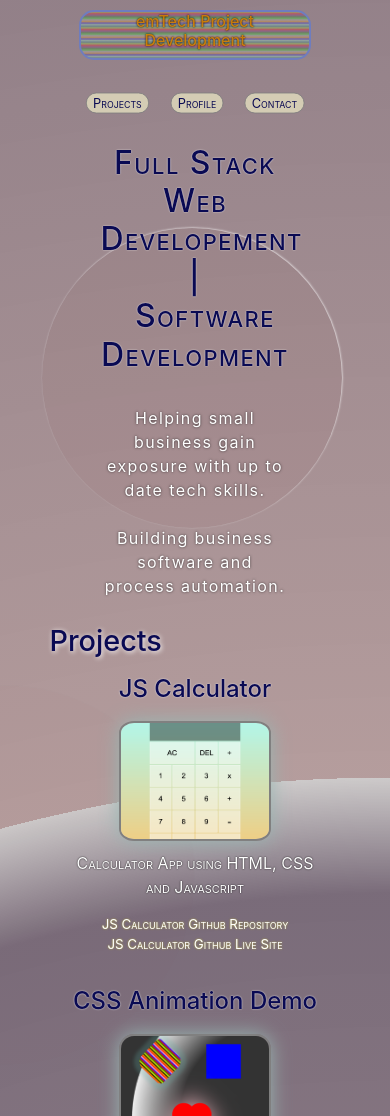
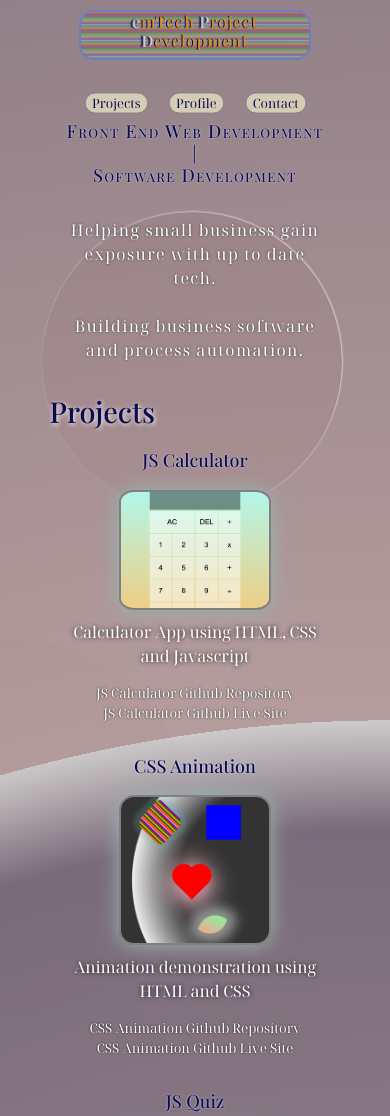
Before and after one commit to emTech-projectDevelopment/Portfolio-site, a plain HTML site: page index.html in a window 390 px wide. Shown: the top 1116 px of the page. Drawn offline with nearby package versions, Linux system fonts and the light colour scheme.

Commit message:
clean push

```diff
--- a/asset/css/style.css
+++ b/asset/css/style.css
@@ -1,11 +1,14 @@
 :root {
+    font-family: 'Noto Serif Display', serif;
+    font-family: 'Playfair Display', serif;
     --primary: lightBlue;
-    --secondary: rgba(255, 153, 0, 0.728);
+    --secondary: rgba(255, 153, 0, 0.8);
     --heading: rgb(10, 10, 83);
     --font-color: rgb(255,255,255);
     --light: #ccc;
     --dark: #7e7e7e;
 }
+
 *,
 *:before,
 *:after {
@@ -14,33 +17,34 @@
     box-sizing: border-box;
 }
 
+
 a {
     color: var(--heading);
     text-decoration: none;
-    font-variant: small-caps;
     transition: 600ms;
 }
 
 a:hover {
     color: white;
-    transform: scale(1.1);
+    letter-spacing: 2.5px;
     font-weight: 500;
     margin-left: 10px;
     text-decoration: none;
 }
 
 body {
+    font-family: 'Noto Serif Display', serif;
     width: 100vw;
     height: 100%;
     position: relative;
     z-index: 1;
     background: repeating-radial-gradient(circle at 100%, rgb(236, 234, 234), rgba(65, 45, 65, 0.612) 50%, rgb(205, 202, 202) 75%, rgb(255, 4, 71) 25%);
     background: repeating-radial-gradient(circle at 100%, rgba(131, 91, 91,.6), rgba(65, 45, 65, 0.7) 60%, rgb(205, 202, 202) 65%, rgb(255, 4, 71) 15%);
-    background-size: cover;
+    background-repeat: no-repeat;
 }
 
 .section-title {
-    margin: 10px auto;
+    margin: auto;
     color: silver;
     visibility: hidden;
     text-shadow: none;
@@ -55,11 +59,17 @@ body {
         font-size: 1.8rem;
         color: var(--heading);
         width: auto;
-        margin: 0;
+        margin: 2% 0;
         text-shadow: 1px 1px 5px white;
         visibility: visible;
     }
 }
+
+.section-title,
+h1, h2, h3, h4, h5, h6 {
+    font-family: 'Playfair Display', serif;
+}
+
 .section-word {
     animation: flash 2s 0s infinite;
 }
@@ -79,7 +89,7 @@ body {
     flex-direction: column;
     align-items: center;
     justify-content: space-evenly;
-    animation: ease-landing 3.4s 0s ease 1;
+    animation: ease-landing 4.4s 0s ease 1;
     /*background: linear-gradient(gray, lightblue,white, silver, white, lightblue, gray);*/
 }
 @keyframes ease-landing {
@@ -125,12 +135,15 @@ body {
     to {
         visibility: visible;
     }
-
 }
 
 .nav-head {
     color: var(--secondary);
-    text-shadow: 0px 0px 2px black;
+    text-shadow: -1px 0px 0.5px var(--heading);
+}
+.black-letter {
+    color: var(--light);
+    text-shadow: -2px 0px 1.5px var(--heading);
 }
 .nav-link {
     width: auto;
@@ -142,21 +155,21 @@ body {
 }
 
 #about-me {
-    width: 65%;
+    width: 90%;
     height: auto;
-    margin: 4% auto;
-    border-radius: 10px;
+    margin: 6% auto 0 -3%;
+    border-radius: 10%;
     text-align: center;
     position: relative;
     z-index: 1;
     display: flex;
+    flex-direction: row-reverse;
     justify-content: space-between;
     align-items: center;
 }
 
-
 .about-image {
-    width: 27%;
+    width: 20%;
     height: auto;
     border: 2px double darkblue;
     border-radius: 15px;
@@ -176,8 +189,8 @@ body {
     letter-spacing: 1.4px;
     color: var(--font-color);
     text-shadow: 0px 0px 2.5px rgba(0, 0, 0, 0.708);
+}
 
-}
 /* Project Items */
 #projects {
     width: 100%;
@@ -197,7 +210,7 @@ body {
     flex-shrink: flex-end;
 }
 
- .project-item {
+.project-item {
      width: 220px;
      height: auto;
      margin: .5rem;
@@ -222,23 +235,23 @@ body {
     transition: 700ms;
 }
 
-project-image > img:hover {
+project-image:hover {
     transform: scale(1.1);
-    font-weight: 500;
     box-shadow: 0px 0px 20px rgb(255, 247, 3);
 }
 .project-title {
     color: var(--heading);
+    font-weight: 500;
     text-shadow: 0px 0px 1.5px white;
 }
 .project-description {
     color: var(--font-color);
-    text-shadow: 0px 0px 1.5px black;
+    text-shadow: 0px 0px 5px black;
 }
 
 .project-link {
     color: var(--font-color);
-    text-shadow: 0px 0px 2px rgba(249, 249, 4, 0.507);
+    text-shadow: 0px 0px 2px black;
 
 }
 
@@ -308,11 +321,11 @@ project-image > img:hover {
     background: rgba(0, 0, 0, 0.108);
     border-radius: 10%;
     border: 2px double white;
-
 }
 .my-contacts {
     width: 90%;
     height: auto;
+    margin: auto;
     display: flex;
     flex-direction: column;
     overflow: scroll;
@@ -334,8 +347,7 @@ project-image > img:hover {
 }
 
 .my-contact:hover {
-    letter-spacing: 5px;
-    text-shadow: 0px 0px 1px black;
+    text-shadow: -1px 0px 1px var(--heading);
 }
 
 .form-container {
@@ -378,6 +390,7 @@ input {
 }
 
 footer {
+    margin-top: 8%;
     font-size: 0.9rem;
     text-shadow: 0px 0px 2px black;
     padding: 2px 25px;
@@ -390,6 +403,28 @@ footer {
 
 
 /* Responsive CSS */
+
+@media(max-width: 650px){
+    .nav-bar{
+        width: 100%;
+        margin-bottom: -5%;
+    }
+    .nav-head {
+        font-size: large;
+        letter-spacing: 1px;
+    }
+    .about-image {
+        visibility: hidden;
+    }
+    #about-me {
+        display: block;
+        position: relative;
+        align-items: center;
+        margin: auto;
+        margin-top: -25%;
+        margin-right: -10%;
+    }
+}
 
 @media(max-width: 500px){
     .container {
@@ -404,7 +439,6 @@ footer {
     }
     .nav-bar{
         width: 100%;
-        margin-left: 2%;
         margin-bottom: -7%;
     }
     .nav-link {
@@ -458,7 +492,17 @@ footer {
         width: 100%;
     }
 }
-@media(max-width: 450px){
+@media(max-width: 499px){
+    .section-title,
+    h1,
+    h2,
+    h3,
+    h4,
+    h5,
+    h6 {
+    font-size: large;
+    }
+
     .nav-head {
         font-size: 1rem;
         width: 80%;
@@ -480,9 +524,15 @@ footer {
         transform: scale(1);
     }
     #about-me {
+        display: block;
+        position: relative;
+        align-items: center;
+        margin-top: -13%;
         margin: -10px auto 10px auto;
-    }
 }
+}
+
+/* Page Ball Animation */
 
 .ball-background {
     width: 220px;
@@ -611,26 +661,3 @@ footer {
         transform: rotate(360deg);
     }
 }
-
-
-    /* 1% {
-        transform: rotate(45deg);
-        box-shadow: 1px 1px 2px blue;
-    }
-    25% {
-        transform: rotate(90deg);
-        box-shadow: 1px 1px 3px lightblue;
-    }
-    50% {
-        transform: rotate(180deg);
-        box-shadow: 1px 1px 3px rgb(81, 255, 0);
-    }
-    75% {
-        transform: rotate(260deg);
-        box-shadow: 1px 1px 1px yellow;
-    }
-    99% {
-        transform: rotate(360deg);
-        box-shadow: 1px 1px 4px purple;
-    }
-} */
--- a/asset/js/script.js
+++ b/asset/js/script.js
@@ -4,12 +4,12 @@ const screenshots = './asset/images/Project Screenshots/'
 
 const projectItems = [
     {title: "JS Calculator", projectDescription : "Calculator App using HTML, CSS and Javascript", repo: "https://github.com/emTech-projectDevelopment/Calculator-Project", live: "https://emtech-projectdevelopment.github.io/Calculator-Project/", imgSrc: "./asset/images/Project-Screenshots/CALCULATOR-JS.png", imgAlt: "JS Calculator"},
-    {title: "CSS Animation Demo", projectDescription : "Animation demonstration using HTML and CSS", repo: "https://github.com/emTech-projectDevelopment/Fantastic-Devs-Css-Demo", live: "https://emtech-projectdevelopment.github.io/Fantastic-Devs-Css-Demo/", imgSrc: "./asset/images/Project-Screenshots/CSS-DEMO.png", imgAlt: "css demo"},
-    {title: "JS Quiz Challenge", projectDescription : "Generation AU | AcademyXi quiz challenge using HTML, CSS and Javascript", repo: "https://github.com/emTech-projectDevelopment/octo-lamp-five", live: "https://emtech-projectdevelopment.github.io/octo-lamp-five/", imgSrc: "./asset/images/Project-Screenshots/QUIZ.png", imgAlt: "quiz app"},
+    {title: "CSS Animation", projectDescription : "Animation demonstration using HTML and CSS", repo: "https://github.com/emTech-projectDevelopment/Fantastic-Devs-Css-Demo", live: "https://emtech-projectdevelopment.github.io/Fantastic-Devs-Css-Demo/", imgSrc: "./asset/images/Project-Screenshots/CSS-DEMO.png", imgAlt: "css demo"},
+    {title: "JS Quiz", projectDescription : "Generation AU | AcademyXi quiz challenge using HTML, CSS and Javascript", repo: "https://github.com/emTech-projectDevelopment/octo-lamp-five", live: "https://emtech-projectdevelopment.github.io/octo-lamp-five/", imgSrc: "./asset/images/Project-Screenshots/QUIZ.png", imgAlt: "quiz app"},
     {title: "JS Clock", projectDescription : "Clock App using HTML, CSS and Javascript", repo: "https://github.com/emTech-projectDevelopment/Clock-Project", live: "https://emtech-projectdevelopment.github.io/Clock-Project/", imgSrc: "./asset/images/Project-Screenshots/CLOCK-JS.png", imgAlt: "clock app"},
     {title: "Shopping Cart", projectDescription : "Generation AU | AcademyXi Shopping cart challenge using HTML, CSS and Javascript", repo: "https://emtech-projectdevelopment.github.io/Shopping-Cart-Challenge/", live: "https://github.com/emTech-projectDevelopment/Shopping-Cart-Challenge", imgSrc: "./asset/images/Project-Screenshots/SHOPPING-CART.png", imgAlt: "shopping cart js"},
     {title: "To Do App", projectDescription : "Generation AU | AcademyXi To Do App - Assesment - Using HTML, CSS and Javascript", repo: "https://github.com/emTech-projectDevelopment/je-final-project", live: "https://gollanj.github.io/je-final-project/", imgSrc: "./asset/images/Project-Screenshots/TO-DO_APP.png", imgAlt: "to do app"},
-    {title: "Vintage Car Rental Website", projectDescription : "Generation AU | AcademyXi Responsive web site challenge using HTML and CSS", repo: "https://github.com/emTech-projectDevelopment/ColmarWebAssessement", live: "https://emtech-projectdevelopment.github.io/ColmarWebAssessement/", imgSrc: "./asset/images/Project-Screenshots/VINTAGE-CAR-RENTAL.png", imgAlt: "vintage car website"}
+    {title: "Vintage Car Website", projectDescription : "Generation AU | AcademyXi Responsive web site challenge using HTML and CSS", repo: "https://github.com/emTech-projectDevelopment/ColmarWebAssessement", live: "https://emtech-projectdevelopment.github.io/ColmarWebAssessement/", imgSrc: "./asset/images/Project-Screenshots/VINTAGE-CAR-RENTAL.png", imgAlt: "vintage car website"}
 ];
 
 
--- a/index.html
+++ b/index.html
@@ -2,23 +2,33 @@
 <html lang="en">
 
 <head>
+    <!-- Meta -->
     <meta charset="UTF-8">
     <meta http-equiv="X-UA-Compatible" content="IE=edge">
     <meta name="viewport" content="width=device-width, initial-scale=1.0">
+
+    <!-- Playfair Display Font & Noto Serif Display Font -->
+    <link rel="preconnect" href="https://fonts.googleapis.com">
+    <link rel="preconnect" href="https://fonts.gstatic.com" crossorigin>
+    <link href="https://fonts.googleapis.com/css2?family=Noto+Serif+Display&family=Playfair+Display:wght@500&display=swap" rel="stylesheet">
+
     <!-- Bootstrap CSS -->
     <link rel="stylesheet" href="https://stackpath.bootstrapcdn.com/bootstrap/4.4.1/css/bootstrap.min.css"
         integrity="sha384-Vkoo8x4CGsO3+Hhxv8T/Q5PaXtkKtu6ug5TOeNV6gBiFeWPGFN9MuhOf23Q9Ifjh" crossorigin="anonymous">
-    <!-- Custom CSS -->
+
+        <!-- Custom CSS -->
     <link rel="stylesheet" href="./asset/css/style.css">
+
     <title>Elias Matta Portfolio Site</title>
 </head>
 
 <body>
+    <!-- Main Container-->
     <div class="container">
 
         <!-- Nav -->
         <div id="nav-hero">
-            <h1 class="nav-head">emTech Project Development</h1>
+            <h1 class="nav-head"><span class="black-letter">e</span>mTech <span class="black-letter">P</span>roject <span class="black-letter">D</span>evelopment</h1>
             <div class="nav-bar">
                 <a class="nav-link" href="#projects">Projects</a>
                 <a class="nav-link" href="#profile">Profile</a>
@@ -26,15 +36,13 @@
             </div>
         </div>
 
-        <br>
-
         <!-- About Me -->
         <section id="about-me">
             <img class="about-image" src="./asset/images/em-headshot.jpg" alt="Profile Picture">
             <div class="about-text">
-                <h2 class="about-title"> Full Stack Web Developement <br>|<br> &nbsp Software Development </h2>
+                <h2 class="about-title"> Front End Web Development <br>|<br> Software Development </h2>
                 &nbsp
-                <p class="about-description">Helping small business gain exposure with up to date tech skills. <br>
+                <p class="about-description">Helping small business gain exposure with up to date tech. <br>
                     <br>Building business software and process automation.</p>
             </div>
         </section>
@@ -44,11 +52,12 @@
         <section id="projects">
             <h2 class="section-title">Projects</h2>
             <div class="projects-wrapper">
-                <!-- Dynamic JS -->
+                <!-- Dynamic HTML -->
             </div>
         </section>
 
 
+        <!-- Porfile -->
         <section id="profile">
             <h3 class="section-title">Profile</h3>
             <div class="resumes">
@@ -65,12 +74,12 @@
             </div>
         </section>
 
-
+        <!-- Contact -->
         <section id="contact">
             <h3 class="section-title">Contact</h3>
             <div class="contact-wrapper">
                 <div class="my-contacts">
-                    <!-- Dynamic JS -->
+                    <!-- Dynamic HTML -->
                 </div>
 
                 <form action="#" class="form-container">
@@ -91,7 +100,7 @@
             </div>
         </section>
 
-        <br>
+        <!-- Footer -->
         <footer>
 
             &copy emTech 2022
@@ -109,20 +118,25 @@
         </div>
 
     </div>
+
     <!-- Custom JS-->
     <script src="./asset/js/script.js"></script>
+
     <!-- Jqueary -->
     <script src="https://code.jquery.com/jquery-3.3.1.slim.min.js"
         integrity="sha384-q8i/X+965DzO0rT7abK41JStQIAqVgRVzpbzo5smXKp4YfRvH+8abtTE1Pi6jizo"
         crossorigin="anonymous"></script>
+
     <!-- popper -->
     <script src="https://cdnjs.cloudflare.com/ajax/libs/popper.js/1.14.7/umd/popper.min.js"
         integrity="sha384-UO2eT0CpHqdSJQ6hJty5KVphtPhzWj9WO1clHTMGa3JDZwrnQq4sF86dIHNDz0W1"
         crossorigin="anonymous"></script>
+
     <!-- bootstrap js -->
     <script src="https://stackpath.bootstrapcdn.com/bootstrap/4.3.1/js/bootstrap.min.js"
         integrity="sha384-JjSmVgyd0p3pXB1rRibZUAYoIIy6OrQ6VrjIEaFf/nJGzIxFDsf4x0xIM+B07jRM"
         crossorigin="anonymous"></script>
+
 </body>
 
 </html>
```
